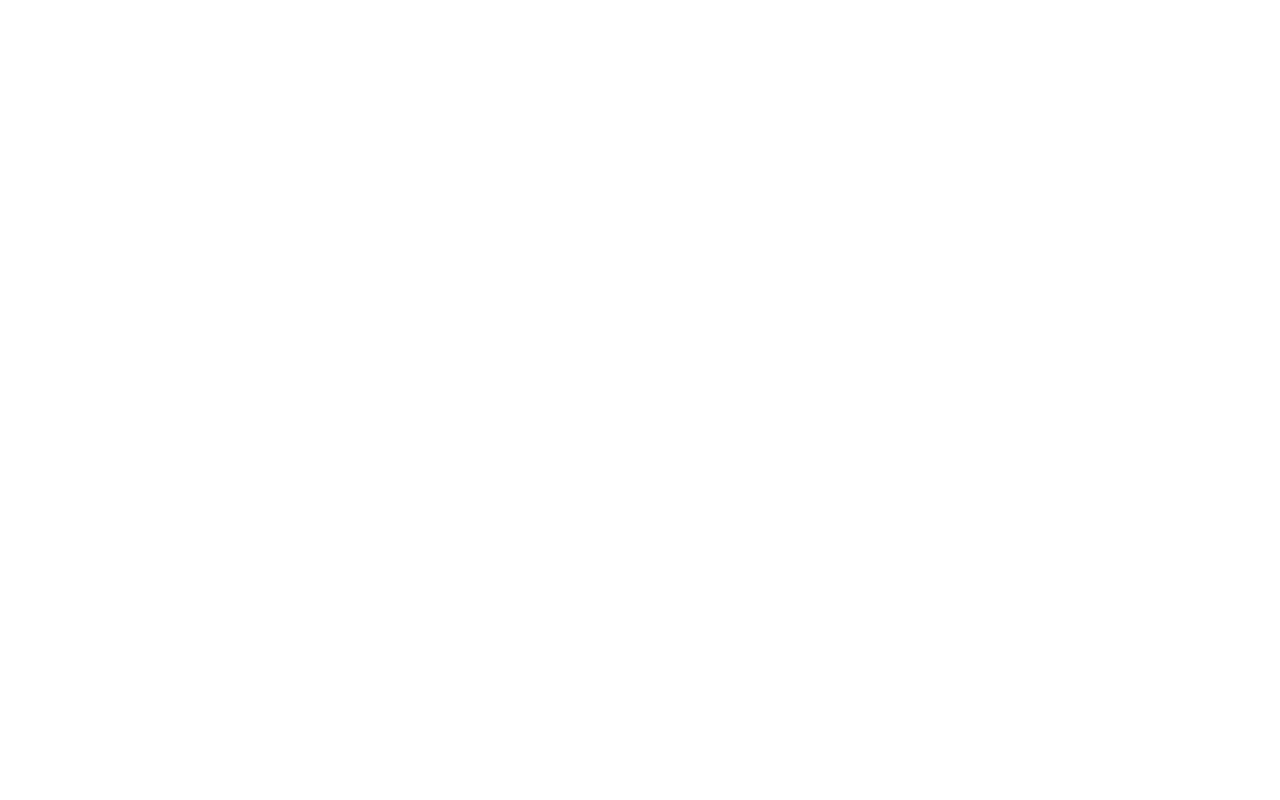
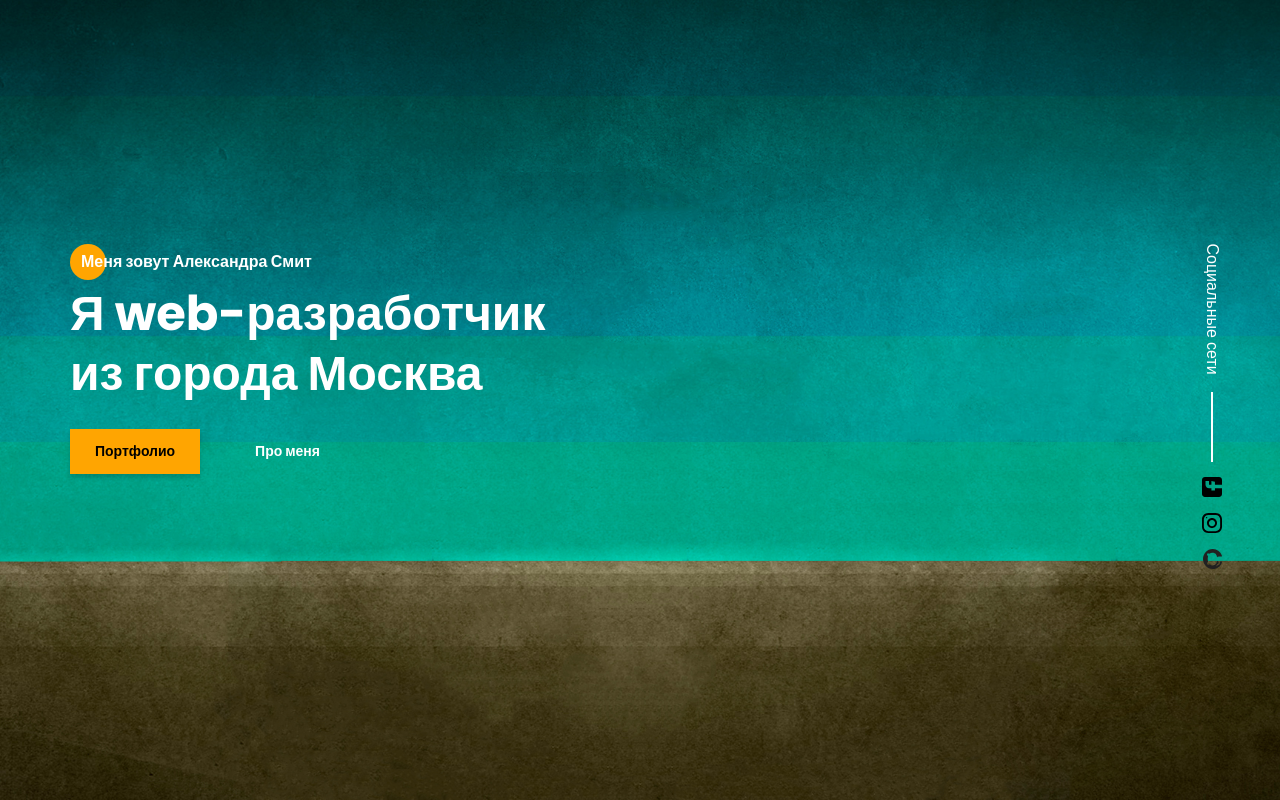
Before and after one commit to Renik07/portfolio, a website: page src/index.html in a window 1280 px wide. Drawn offline with nearby package versions, Linux system fonts and the light colour scheme; files that its build step writes are made by us from their sources; files whose address does not match are found by name.

Commit message:
feat: add block promo

```diff
--- a/src/index.html
+++ b/src/index.html
@@ -1,50 +1,73 @@
 <!DOCTYPE html>
 <html lang="ru">
+
 <head>
-    <meta charset="UTF-8">
-    <meta name="viewport" content="width=device-width, initial-scale=1.0">
-    <meta http-equiv="X-UA-Compatible" content="ie=edge">
-    <title>Portfolio</title>
-    <meta name="title" content="Мое портфолио">
-    <meta name="description" content="Здесь вы сможете ознакомиться с моими работами и узнать больше обо мне">
+	<meta charset="UTF-8" />
+	<meta name="viewport" content="width=device-width, initial-scale=1.0" />
+	<meta http-equiv="X-UA-Compatible" content="ie=edge" />
+	<title>Portfolio</title>
+	<meta name="title" content="Мое портфолио" />
+	<meta name="description" content="Здесь вы сможете ознакомиться с моими работами и узнать больше обо мне" />
 
-    <!-- Open Graph / Facebook -->
-    <meta property="og:type" content="website">
-    <meta property="og:url" content="https://metatags.io/">
-    <meta property="og:title" content="Мое портфолио">
-    <meta property="og:description" content="Здесь вы сможете ознакомиться с моими работами и узнать больше обо мне">
-    <meta property="og:image" content="https://metatags.io/assets/meta-tags-16a33a6a8531e519cc0936fbba0ad904e52d35f34a46c97a2c9f6f7dd7d336f2.png">
+	<!-- Open Graph / Facebook -->
+	<meta property="og:type" content="website" />
+	<meta property="og:url" content="https://metatags.io/" />
+	<meta property="og:title" content="Мое портфолио" />
+	<meta property="og:description" content="Здесь вы сможете ознакомиться с моими работами и узнать больше обо мне" />
+	<meta property="og:image"
+		content="https://metatags.io/assets/meta-tags-16a33a6a8531e519cc0936fbba0ad904e52d35f34a46c97a2c9f6f7dd7d336f2.png" />
 
-    <!-- Twitter -->
-    <meta property="twitter:card" content="summary_large_image">
-    <meta property="twitter:url" content="https://metatags.io/">
-    <meta property="twitter:title" content="Мое портфолио">
-    <meta property="twitter:description" content="Здесь вы сможете ознакомиться с моими работами и узнать больше обо мне">
-    <meta property="twitter:image" content="https://metatags.io/assets/meta-tags-16a33a6a8531e519cc0936fbba0ad904e52d35f34a46c97a2c9f6f7dd7d336f2.png">
+	<!-- Twitter -->
+	<meta property="twitter:card" content="summary_large_image" />
+	<meta property="twitter:url" content="https://metatags.io/" />
+	<meta property="twitter:title" content="Мое портфолио" />
+	<meta property="twitter:description"
+		content="Здесь вы сможете ознакомиться с моими работами и узнать больше обо мне" />
+	<meta property="twitter:image"
+		content="https://metatags.io/assets/meta-tags-16a33a6a8531e519cc0936fbba0ad904e52d35f34a46c97a2c9f6f7dd7d336f2.png" />
 
-    <!-- Favicon  -->
-    <link rel="apple-touch-icon" sizes="57x57" href="icons/favicon//apple-icon-57x57.png">
-    <link rel="apple-touch-icon" sizes="60x60" href="icons/favicon//apple-icon-60x60.png">
-    <link rel="apple-touch-icon" sizes="72x72" href="icons/favicon//apple-icon-72x72.png">
-    <link rel="apple-touch-icon" sizes="76x76" href="icons/favicon//apple-icon-76x76.png">
-    <link rel="apple-touch-icon" sizes="114x114" href="icons/favicon//apple-icon-114x114.png">
-    <link rel="apple-touch-icon" sizes="120x120" href="icons/favicon//apple-icon-120x120.png">
-    <link rel="apple-touch-icon" sizes="144x144" href="icons/favicon//apple-icon-144x144.png">
-    <link rel="apple-touch-icon" sizes="152x152" href="icons/favicon//apple-icon-152x152.png">
-    <link rel="apple-touch-icon" sizes="180x180" href="icons/favicon//apple-icon-180x180.png">
-    <link rel="icon" type="image/png" sizes="192x192"  href="icons/favicon//android-icon-192x192.png">
-    <link rel="icon" type="image/png" sizes="32x32" href="icons/favicon//favicon-32x32.png">
-    <link rel="icon" type="image/png" sizes="96x96" href="icons/favicon//favicon-96x96.png">
-    <link rel="icon" type="image/png" sizes="16x16" href="icons/favicon//favicon-16x16.png">
-    <link rel="manifest" href="icons/favicon//manifest.json">
-    <meta name="msapplication-TileColor" content="#ffffff">
-    <meta name="msapplication-TileImage" content="icons/favicon//ms-icon-144x144.png">
-    <meta name="theme-color" content="#ffffff">
+	<!-- Favicon  -->
+	<link rel="apple-touch-icon" sizes="57x57" href="icons/favicon//apple-icon-57x57.png" />
+	<link rel="apple-touch-icon" sizes="60x60" href="icons/favicon//apple-icon-60x60.png" />
+	<link rel="apple-touch-icon" sizes="72x72" href="icons/favicon//apple-icon-72x72.png" />
+	<link rel="apple-touch-icon" sizes="76x76" href="icons/favicon//apple-icon-76x76.png" />
+	<link rel="apple-touch-icon" sizes="114x114" href="icons/favicon//apple-icon-114x114.png" />
+	<link rel="apple-touch-icon" sizes="120x120" href="icons/favicon//apple-icon-120x120.png" />
+	<link rel="apple-touch-icon" sizes="144x144" href="icons/favicon//apple-icon-144x144.png" />
+	<link rel="apple-touch-icon" sizes="152x152" href="icons/favicon//apple-icon-152x152.png" />
+	<link rel="apple-touch-icon" sizes="180x180" href="icons/favicon//apple-icon-180x180.png" />
+	<link rel="icon" type="image/png" sizes="192x192" href="icons/favicon//android-icon-192x192.png" />
+	<link rel="icon" type="image/png" sizes="32x32" href="icons/favicon//favicon-32x32.png" />
+	<link rel="icon" type="image/png" sizes="96x96" href="icons/favicon//favicon-96x96.png" />
+	<link rel="icon" type="image/png" sizes="16x16" href="icons/favicon//favicon-16x16.png" />
+	<link rel="manifest" href="icons/favicon//manifest.json" />
+	<meta name="msapplication-TileColor" content="#ffffff" />
+	<meta name="msapplication-TileImage" content="icons/favicon//ms-icon-144x144.png" />
+	<meta name="theme-color" content="#ffffff" />
 
-    <link rel="stylesheet" href="css/style.min.css">
+	<link rel="stylesheet" href="css/style.min.css" />
 </head>
+
 <body>
+	<aside class="sidepanel">
+		<div class="sidepanel__text"><span>Социальные сети</span></div>
+		<div class="sidepanel__divider"></div>
+		<a href="#" class="sidepanel__link"><img src="icons/social/facebook.svg" alt="facebook"></a>
+		<a href="#" class="sidepanel__link"><img src="icons/social/instagram.svg" alt="instagram"></a>
+		<a href="#" class="sidepanel__link"><img src="icons/social/github.svg" alt="github"></a>
+	</aside>
+	<section class="promo">
+		<div class="container">
+			<div class="title title_fz16 promo__subtitle">Меня зовут Александра Смит</div>
+			<h1 class="title title_fz48">Я web-разработчик из города Москва</h1>
+			<div class="promo__btns">
+				<a href="#" class="promo__link btn">Портфолио</a>
+				<a href="#" class="promo__link">Про меня</a>
+			</div>
+		</div>
 
-    <script src="js/script.js"></script>
+	</section>
+	<script src="js/script.js"></script>
 </body>
+
 </html>
--- a/src/sass/base/_mixins.scss
+++ b/src/sass/base/_mixins.scss
@@ -0,0 +1,13 @@
+@mixin circle {
+	&:before {
+		content: "";
+		position: absolute;
+		width: 36px;
+		height: 36px;
+		background: $main-color;
+		border-radius: 100%;
+		left: 0;
+		z-index: -1;
+		top: -25%;
+	}
+}
--- a/src/sass/base/_variables.scss
+++ b/src/sass/base/_variables.scss
@@ -0,0 +1 @@
+$main-color: #FFA501;
--- /dev/null
+++ b/src/sass/blocks/_buttons.scss
@@ -0,0 +1,7 @@
+.btn {
+	height: 45px;
+	background-color: $main-color;
+	box-shadow: 0px 4px 4px rgba(0, 0, 0, 0.15);
+	padding: 12px 25px;
+	color: #000;
+}
--- /dev/null
+++ b/src/sass/blocks/_promo.scss
@@ -0,0 +1,36 @@
+.promo {
+	min-height: 100vh;
+	position: relative;
+	background: url('../img/promo/background.jpg') no-repeat center/cover;
+	padding-top: 250px;
+	&__subtitle {
+		position: relative;
+		padding-left: 11px;
+		z-index: 2;
+		@include circle;
+	}
+	.title {
+		width: 535px;
+		color: #fff;
+	}
+
+	.title_fz48 {
+		margin-top: 10px;
+	}
+	&__btns {
+		display: flex;
+		justify-content: space-between;
+		width: 250px;
+		margin-top: 25px;
+		align-items: center;
+	}
+	&__link {
+		font-size: 14px;
+		line-height: 21px;
+		color: #fff;
+		font-weight: bold;
+		:hover {
+			text-decoration: none;
+		}
+	}
+}
--- /dev/null
+++ b/src/sass/blocks/_sidepanel.scss
@@ -0,0 +1,27 @@
+.sidepanel {
+	position: fixed;
+	display: flex;
+	flex-direction: column;
+	justify-content: space-between;
+	height: 340px;
+	z-index: 3;
+	color: #fff;
+	top: 230px;
+	right: 50px;
+	align-items: center;
+	&__text {
+		height: 150px;
+		width: 36px;
+		span {
+			display: block;
+			width: 150px;
+			height: 36px;
+			transform: rotate(90deg) translate(47%, 176%);
+		}
+	}
+	&__divider {
+		width: 2px;
+		height: 70px;
+		background-color: #fff;
+	}
+}
--- /dev/null
+++ b/src/sass/blocks/_title.scss
@@ -0,0 +1,16 @@
+.title {
+	font-size: 36px;
+	font-weight: bold;
+	line-height: 60px;
+	&_fz16 {
+		font-size: 16px;
+		line-height: 24px;
+	}
+	&_fz48 {
+		font-size: 48px;
+	}
+	&_fz14 {
+		font-size: 14px;
+		line-height: 21px;
+	}
+}
--- a/src/sass/style.scss
+++ b/src/sass/style.scss
@@ -1,13 +1,26 @@
 @import 'libs/bootstrap-reboot.min';
 @import url('https://fonts.googleapis.com/css2?family=Poppins:wght@500;700&display=swap');
 
+@import 'base/variables';
+@import 'base/mixins';
+
 * {
-    font-family: 'Poppins', sans-serif;
-    margin: 0;
-    padding: 0;
-		border: 0;
+	font-family: 'Poppins', sans-serif;
+	margin: 0;
+	padding: 0;
+	border: 0;
+}
+
+.container {
+	width: 1140px;
+	margin: 0 auto;
 }
 
 ul li {
   list-style: none;
 }
+
+@import 'blocks/promo';
+@import 'blocks/title';
+@import 'blocks/buttons';
+@import 'blocks/sidepanel';
```
Also changed, not shown: dist/css/style.min.css, dist/img/promo/background.jpg (added), dist/img/promo/hero.png (added), dist/img/promo/mountains-back.png (added), dist/img/promo/mountains-front.png (added), dist/index.html, src/img/promo/background.jpg (added), src/img/promo/hero.png (added), src/img/promo/mountains-back.png (added), src/img/promo/mountains-front.png (added).
